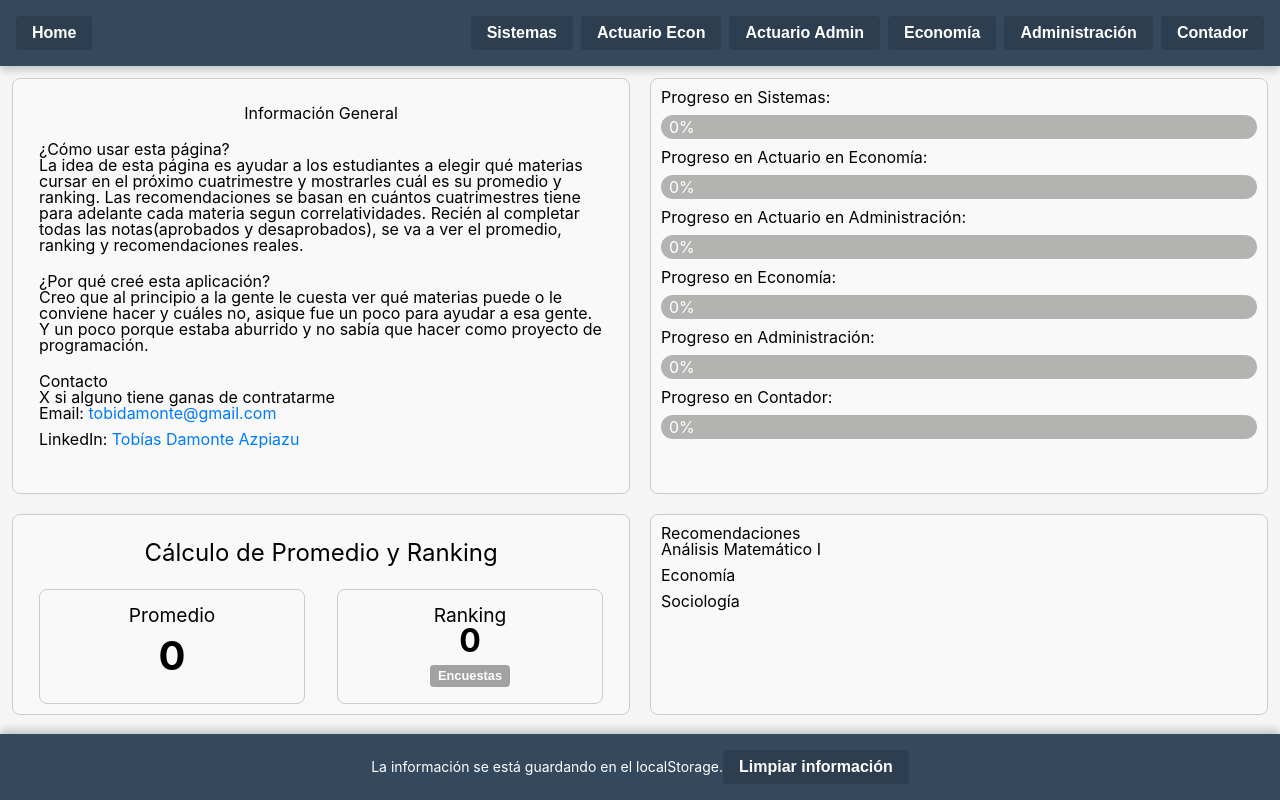
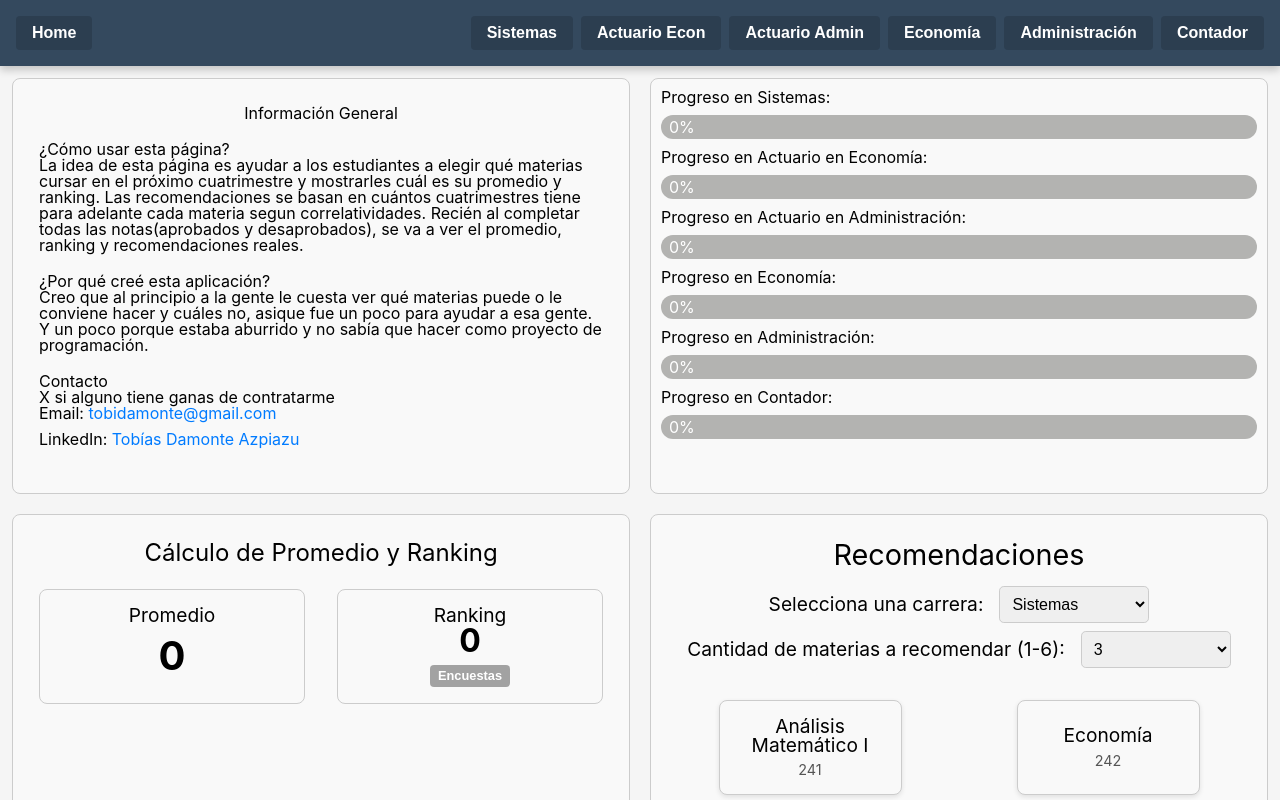
Before and after one commit to TDamonteAzpiazu/Carreras, a React (Create React App) app in the folder front/: page / in a window 1280 px wide. Shown: the top 800 px of the page. Built offline with nearby package versions, Linux system fonts and the light colour scheme.

Commit message:
Recomendacion de materias con estilos

```diff
--- /dev/null
+++ b/front/src/components/primary/recomendarMaterias/recomendarMaterias.module.css
@@ -0,0 +1,99 @@
+.container {
+    display: flex;
+    flex-direction: column;
+    align-items: center;
+    justify-content: center;
+    width: 100%;
+    margin-top: 1rem;
+}
+
+.title {
+    font-size: 1.8rem;
+    margin-bottom: 1rem;
+}
+
+.materiasContainer {
+    display: flex;
+    flex-wrap: wrap;
+    justify-content: space-around;
+    width: 100%;
+    max-width: 900px; /* Ajusta el ancho máximo para que entren tres tarjetas */
+    margin-top: 1rem;
+}
+
+.materias {
+    display: flex;
+    flex-direction: column;
+    align-items: center;
+    justify-content: center;
+    margin: 0.5rem;
+    padding: 1rem;
+    text-align: center;
+    border: 1px solid #ccc;
+    border-radius: 0.5rem;
+    background-color: #f9f9f9;
+    box-shadow: 0 2px 5px rgba(0, 0, 0, 0.1);
+    width: 25%; /* Cada tarjeta ocupa el 30% del contenedor */
+    max-width: 250px; /* Evita que las tarjetas sean muy grandes */
+}
+
+.materias h3 {
+    font-size: 1.2rem;
+    margin-bottom: 0.5rem;
+}
+
+.materias p {
+    font-size: 0.9rem;
+    color: #555;
+}
+
+label {
+    display: flex;
+    align-items: center;
+    margin-bottom: 0.5rem;
+    font-size: 1.2rem;
+}
+
+input,
+select {
+    margin-left: 1rem;
+    padding: 0.5rem;
+    font-size: 1rem;
+    border: 1px solid #ccc;
+    border-radius: 0.3rem;
+    width: 150px;
+    transition: border-color 0.3s ease;
+}
+
+input:focus,
+select:focus {
+    border-color: #007bff;
+}
+
+.inputField {
+    display: inline-block;
+}
+
+@media (max-width: 768px) {
+    .container {
+        margin-top: 0.5rem;
+    }
+
+    .title {
+        font-size: 1.5rem;
+    }
+
+    .materiasContainer {
+        justify-content: center;
+    }
+
+    .materias {
+        width: 45%; /* Ajuste para dispositivos más pequeños */
+    }
+
+    input,
+    select {
+        width: 100%;
+        margin-top: 0.5rem;
+    }
+}
--- a/front/src/components/primary/recomendarMaterias/recomendarMaterias.tsx
+++ b/front/src/components/primary/recomendarMaterias/recomendarMaterias.tsx
@@ -1,3 +1,4 @@
+import React, { useState } from 'react';
 import { sistemas } from "../../../helpers/sistemas";
 import { actuarioAdmin } from "../../../helpers/actuarioAdmin";
 import { actuarioEcon } from "../../../helpers/actuarioEcon";
@@ -5,12 +6,11 @@ import { admin } from "../../../helpers/admin";
 import { contador } from "../../../helpers/contador";
 import { economia } from "../../../helpers/economia";
 import { useMateriasStore } from "../../../store/useMateriasStore";
+import styles from "./recomendarMaterias.module.css";
 
-interface RecomendacionMateriasProps {
-  carrera: string;
-}
-
-export const RecomendacionMaterias = ({carrera} : RecomendacionMateriasProps) => {
+export const RecomendacionMaterias = () => {
+  const [carreraSeleccionada, setCarreraSeleccionada] = useState<string>('sistemas');
+  const [cantidadMaterias, setCantidadMaterias] = useState<number>(3);
   const notas = useMateriasStore((state) => state.notas);
 
   const getHelper = (carrera: string) => {
@@ -76,17 +76,55 @@ export const RecomendacionMaterias = ({carrera} : RecomendacionMateriasProps) =>
     return materiasConPuntaje.sort((a, b) => b.puntaje - a.puntaje);
   };
 
-  const materiasRecomendadas = obtenerMateriasOrdenadasPorPuntaje(carrera);
-  const materiasAMostrar = materiasRecomendadas.slice(0, 3);
+  const materiasRecomendadas = obtenerMateriasOrdenadasPorPuntaje(carreraSeleccionada);
+  const materiasAMostrar = materiasRecomendadas.slice(0, cantidadMaterias);
 
   return (
-    <div>
-      <h3>Recomendaciones</h3>
-      <ul>
+    <div className={styles.container}>
+      <h3 className={styles.title}>Recomendaciones</h3>
+
+      {/* Input para seleccionar la carrera */}
+      <label>
+        Selecciona una carrera:
+        <select
+          value={carreraSeleccionada}
+          onChange={(e) => setCarreraSeleccionada(e.target.value)}
+          className={styles.inputField}
+        >
+          <option value="sistemas">Sistemas</option>
+          <option value="actuarioEconomia">Actuario Economía</option>
+          <option value="actuarioAdministracion">Actuario Administración</option>
+          <option value="economia">Economía</option>
+          <option value="administracion">Administración</option>
+          <option value="contador">Contador</option>
+        </select>
+      </label>
+
+      {/* Reemplaza el input de cantidad de materias por un select */}
+      <label>
+        Cantidad de materias a recomendar (1-6):
+        <select
+          value={cantidadMaterias}
+          onChange={(e) => setCantidadMaterias(Number(e.target.value))}
+          className={styles.inputField}
+        >
+          <option value="1">1</option>
+          <option value="2">2</option>
+          <option value="3">3</option>
+          <option value="4">4</option>
+          <option value="5">5</option>
+          <option value="6">6</option>
+        </select>
+      </label>
+
+      <div className={styles.materiasContainer}>
         {materiasAMostrar.map((materia) => (
-          <li key={materia.codigo}>{materia.nombre}</li>
+          <div className={styles.materias}>
+            <h3>{materia.nombre}</h3>
+            <p>{materia.codigo}</p>
+          </div>
         ))}
-      </ul>
+      </div>
     </div>
   );
 };
--- a/front/src/views/home/home.tsx
+++ b/front/src/views/home/home.tsx
@@ -66,11 +66,6 @@ export const Home = () => {
         const progreso = ((materiasAprobadas + optativasAprobadas) / totalMaterias) * 100;
         return Math.floor(progreso);
     }
-
-    const carreras = Object.keys(materiasXCarrera) as Array<keyof typeof materiasXCarrera>;
-    const carreraConMayorProgreso = carreras.reduce((maxCarrera, carrera) => {
-        return getProgreso(carrera) > getProgreso(maxCarrera) ? carrera : maxCarrera;
-    }, carreras[0]);
 
     // Función para calcular el valor A
     const calcularValorA = (materiasAprobadas: number, materiasCursadas: number) => {
@@ -186,7 +181,7 @@ export const Home = () => {
                 <PromedioRanking promedio={promedio} ranking={calcularRanking(notas, promedio)} />
             </div>
             <div className={styles.recomendacionMaterias}>
-                <RecomendacionMaterias carrera={carreraConMayorProgreso} />
+                <RecomendacionMaterias />
             </div>
         </div>
     );
```
